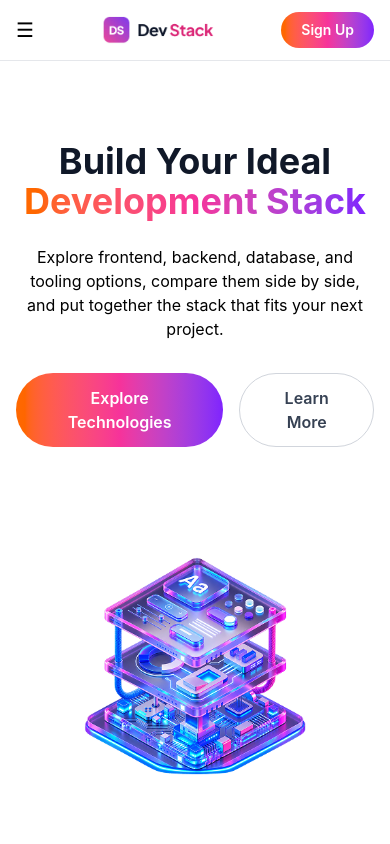
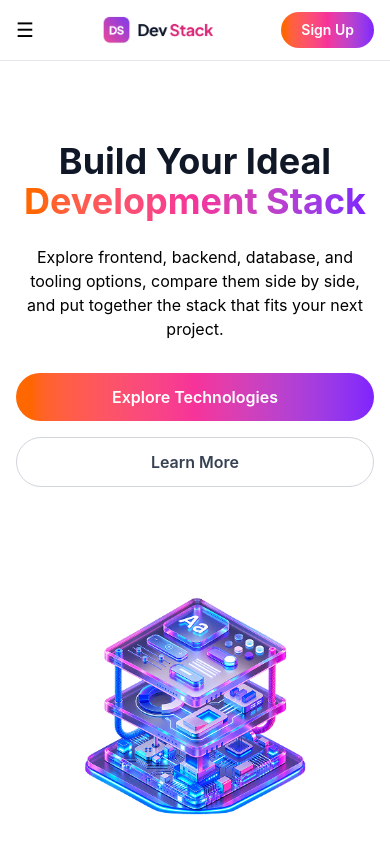
Before and after one commit to Sadia-IoT/DevStack, a React (Vite) app: page / in a window 390 px wide. Shown: the top 844 px of the page. Built offline with nearby package versions, Linux system fonts and the light colour scheme.

Commit message:
make banner section responsive

```diff
--- a/src/components/Banner.tsx
+++ b/src/components/Banner.tsx
@@ -3,10 +3,10 @@ import BannerImage from '../assets/banner-stack.png'
 
 const Banner = () => {
   return (
-    <section className="py-20">
+    <section className="py-20 sm:py-20">
       <div className="container mx-auto flex flex-col items-center gap-10 px-4 md:flex-row md:justify-between">
        <div className="max-w-xl text-center md:text-left">
-        <h1 className="text-4xl font-bold text-gray-900 md:text-6xl ">
+        <h1 className="text-4xl font-bold text-gray-900 sm:text-4xl md:text-6xl ">
           Build Your Ideal
           <span className="bg-linear-to-r from-orange-500 via-pink-500 to-violet-600 bg-clip-text text-transparent">
             {" "}
@@ -17,7 +17,7 @@ const Banner = () => {
           Explore frontend, backend, database, and tooling options, compare them
           side by side, and put together the stack that fits your next project.
         </p>
-        <div className="mt-8 flex justify-center gap-4 md:justify-start">
+        <div className="mt-8 flex flex-col sm:flex-row sm:justify-center gap-4 md:justify-start">
           <button className="rounded-full bg-linear-to-r from-orange-500 via-pink-500 to-violet-600 px-6 py-3 font-semibold text-white">
             Explore Technologies
           </button>
@@ -27,7 +27,7 @@ const Banner = () => {
         </div>
       </div>
       <div className="flex justify-center">
-        <img src={BannerImage} alt="devstack" className="w-full max-w-md" />
+        <img src={BannerImage} alt="devstack" className="w-full max-w-sm sm:max-w-md" />
       </div>
       </div>
     </section>
```
